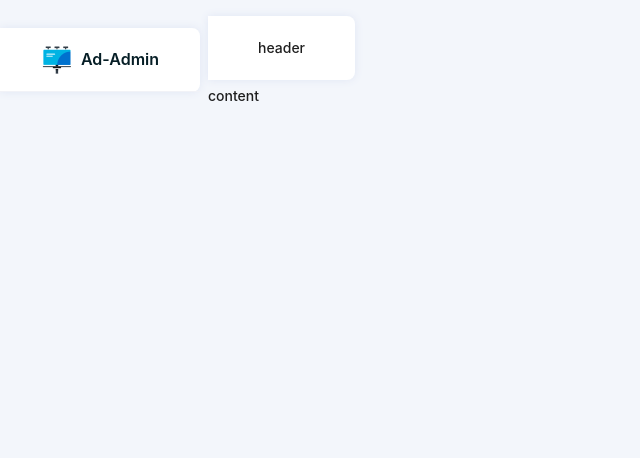
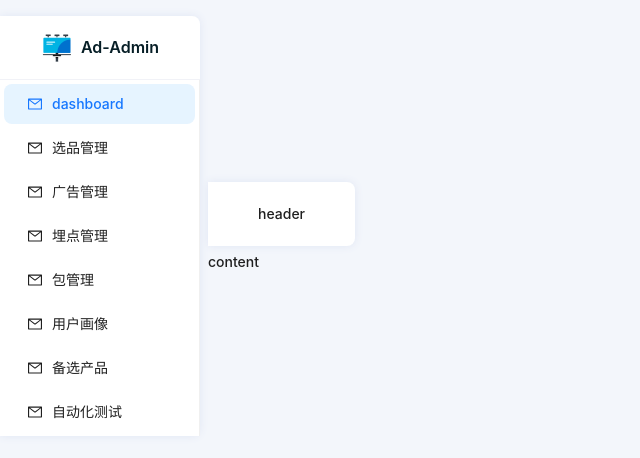
Before and after one commit to MicMagic/Ad-Admin, a React (Create React App) app: page /#/ in a window 1280 px wide. Shown: the top 458 px of the page, without its empty margins (0-640 px from the left). Built offline with nearby package versions, Linux system fonts and the light colour scheme.

Commit message:
feat: 构建系统菜单栏

```diff
--- a/src/views/HomePage/index.tsx
+++ b/src/views/HomePage/index.tsx
@@ -1,10 +1,37 @@
 import React from 'react';
-import { Layout, Space } from 'antd';
+import { Layout, Space, Menu, MenuProps } from 'antd';
+import { MailOutlined } from '@ant-design/icons';
 import Logo from '../../assets/img/logo.png';
 import './index.scss';
 
 const { Header, Sider, Content } = Layout;
 const HomePage = (): JSX.Element => {
+  // 菜单item类型别名
+  type MenuItem = Required<MenuProps>['items'][number];
+  const getItem = (
+    label: React.ReactNode,
+    key: React.Key,
+    icon?: React.ReactNode,
+    children?: MenuItem[],
+  ): MenuItem => {
+    return {
+      label,
+      key,
+      icon,
+      children,
+    } as MenuItem;
+  };
+  // 配置路由菜单导航
+  const items: MenuProps['items'] = [
+    getItem('dashboard', '1', <MailOutlined />),
+    getItem('选品管理', '2', <MailOutlined />),
+    getItem('广告管理', '3', <MailOutlined />),
+    getItem('埋点管理', '4', <MailOutlined />),
+    getItem('包管理', '5', <MailOutlined />),
+    getItem('用户画像', '6', <MailOutlined />),
+    getItem('备选产品', '7', <MailOutlined />),
+    getItem('自动化测试', '8', <MailOutlined />),
+  ];
   return (
     <div className='homepage-wrapper'>
       <Layout>
@@ -14,6 +41,11 @@ const HomePage = (): JSX.Element => {
               <img src={Logo} alt="logo" />
               <span>Ad-Admin</span>
             </div>
+            <Menu
+              mode="inline"
+              items={items}
+              defaultSelectedKeys={[ '1' ]}
+            />
           </Sider>
           <Layout>
             <Space direction="vertical">
```
